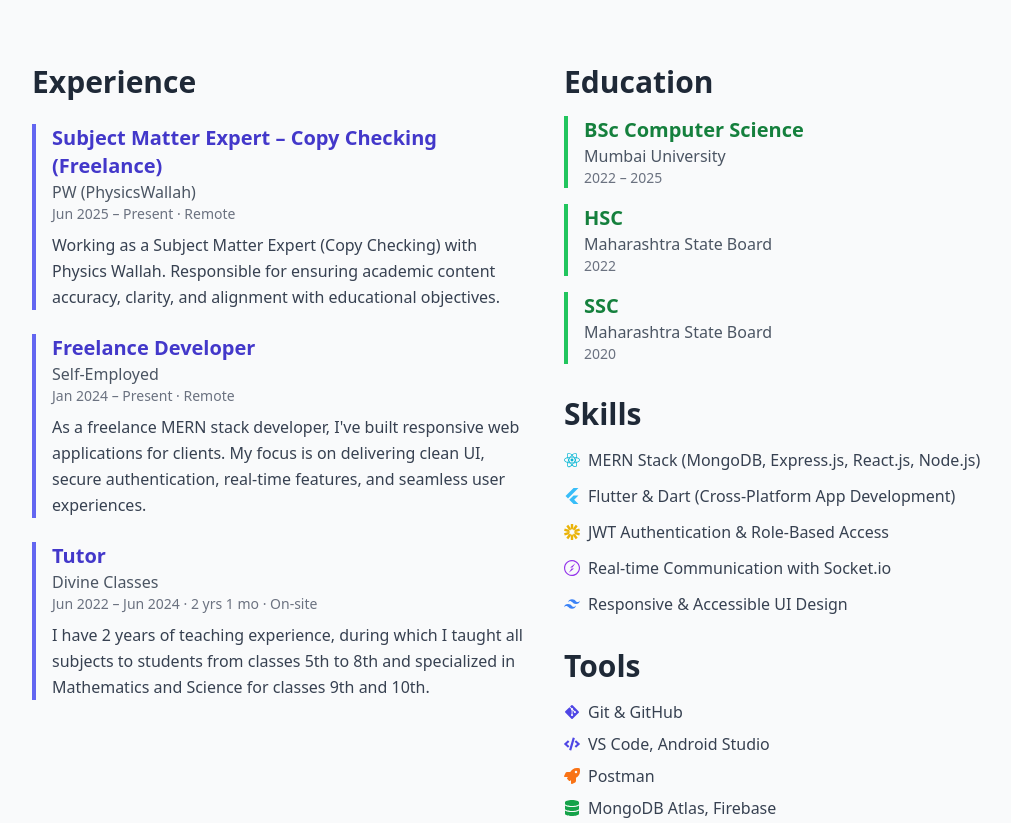
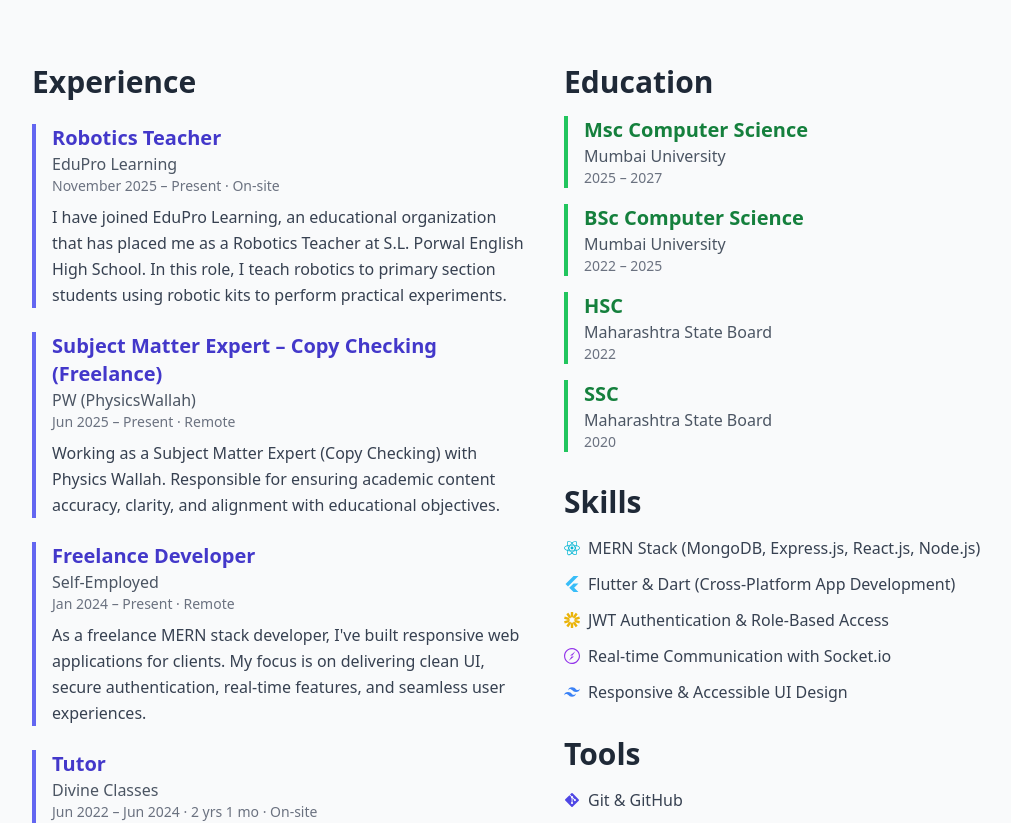
Before and after one commit to TheCodeByDeepak/TheCodeByDeepak.github.io, a React (Create React App) app: page /about in a window 1280 px wide. Shown: the part 824-1647 px from the top of the page, without its empty margins (96-1107 px from the left). Built offline with nearby package versions, Linux system fonts and the light colour scheme.

Commit message:
Updated Achievement & About Section

```diff
--- a/src/pages/About.jsx
+++ b/src/pages/About.jsx
@@ -122,6 +122,18 @@ export default function About() {
  <div className="md:w-1/2 -pl-2">
   <h2 className="text-2xl sm:text-3xl font-bold text-gray-800 mb-6">Experience</h2>
 
+  {/* Robotics Teacher - EduPro Learning */}
+  <div className="border-l-4 border-indigo-500 pl-4 mb-6">
+    <h3 className="text-xl font-semibold text-indigo-700">Robotics Teacher</h3>
+    <p className="text-gray-600 font-medium">EduPro Learning</p>
+    <p className="text-sm text-gray-500 mb-2">November 2025 – Present · On-site</p>
+    <p className="text-gray-700 leading-relaxed">
+      I have joined EduPro Learning, an educational organization that has placed me as a Robotics Teacher at S.L. Porwal English High School.
+      In this role, I teach robotics to primary section students using robotic kits to perform practical experiments.
+
+    </p>
+  </div>
+
   {/* Subject Matter Expert Experience */}
   <div className="border-l-4 border-indigo-500 pl-4 mb-6">
     <h3 className="text-xl font-semibold text-indigo-700">Subject Matter Expert – Copy Checking (Freelance)</h3>
@@ -164,6 +176,16 @@ export default function About() {
   <h2 className="text-2xl sm:text-3xl font-bold text-gray-800 mb-4 flex items-center gap-2">
     Education
   </h2>
+
+  {/* Msc Computer Science */}
+  <div className="border-l-4 border-green-500 pl-4 mb-4">
+    <h3 className="text-xl font-semibold text-green-700 flex items-center gap-2">
+
+      Msc Computer Science
+    </h3>
+    <p className="text-gray-600 font-medium">Mumbai University</p>
+    <p className="text-sm text-gray-500">2025 – 2027</p>
+  </div>
 
   {/* BSc Computer Science */}
   <div className="border-l-4 border-green-500 pl-4 mb-4">
--- a/src/pages/Achievements.jsx
+++ b/src/pages/Achievements.jsx
@@ -7,11 +7,13 @@ import cert2 from "../assets/power_bi.jpg";
 import cert3 from "../assets/pw.jpg";
 import Courteous_Student from "../assets/Courteous_Student.jpg"
 import Regular_Student from "../assets/Regular_Student.jpg"
+import EduPro from "../assets/EduPro.jpg"
 
 
 
 const certificates = [
-{ img: cert3, caption: "Physics Wallah (PW) Subject Matter Expert- Copy Checking Freelancer (June 2025)" },
+{ img: EduPro, caption: "EduPro Learning - Robotics Teacher (November 2025 - Present)" },
+{ img: cert3, caption: "Physics Wallah (PW) Subject Matter Expert- Copy Checking Freelancer (June 2025 - Present)" },
 { img: cert1, caption: "Project Guidance – TYBSc CS, Vartak College (16/06/2025)" },
 { img: cert2, caption: "Power BI 15-hrs Course, Vartak College (June 2024)" },
 { img: Courteous_Student, caption: "Courteous Student of the Year 2019 - 20 T.A.H.S" },
```
Also changed, not shown: src/assets/EduPro.jpg (added).
